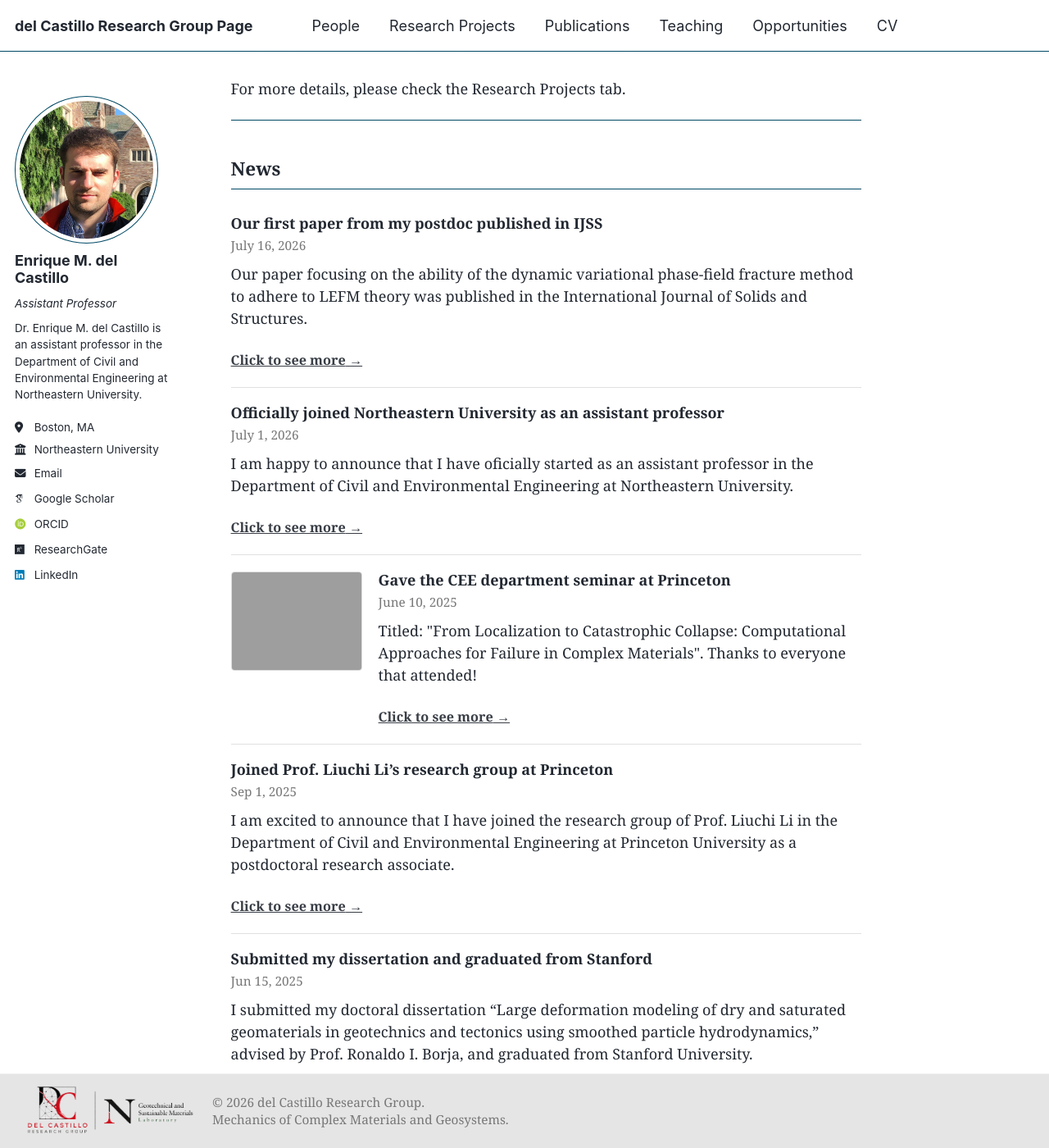
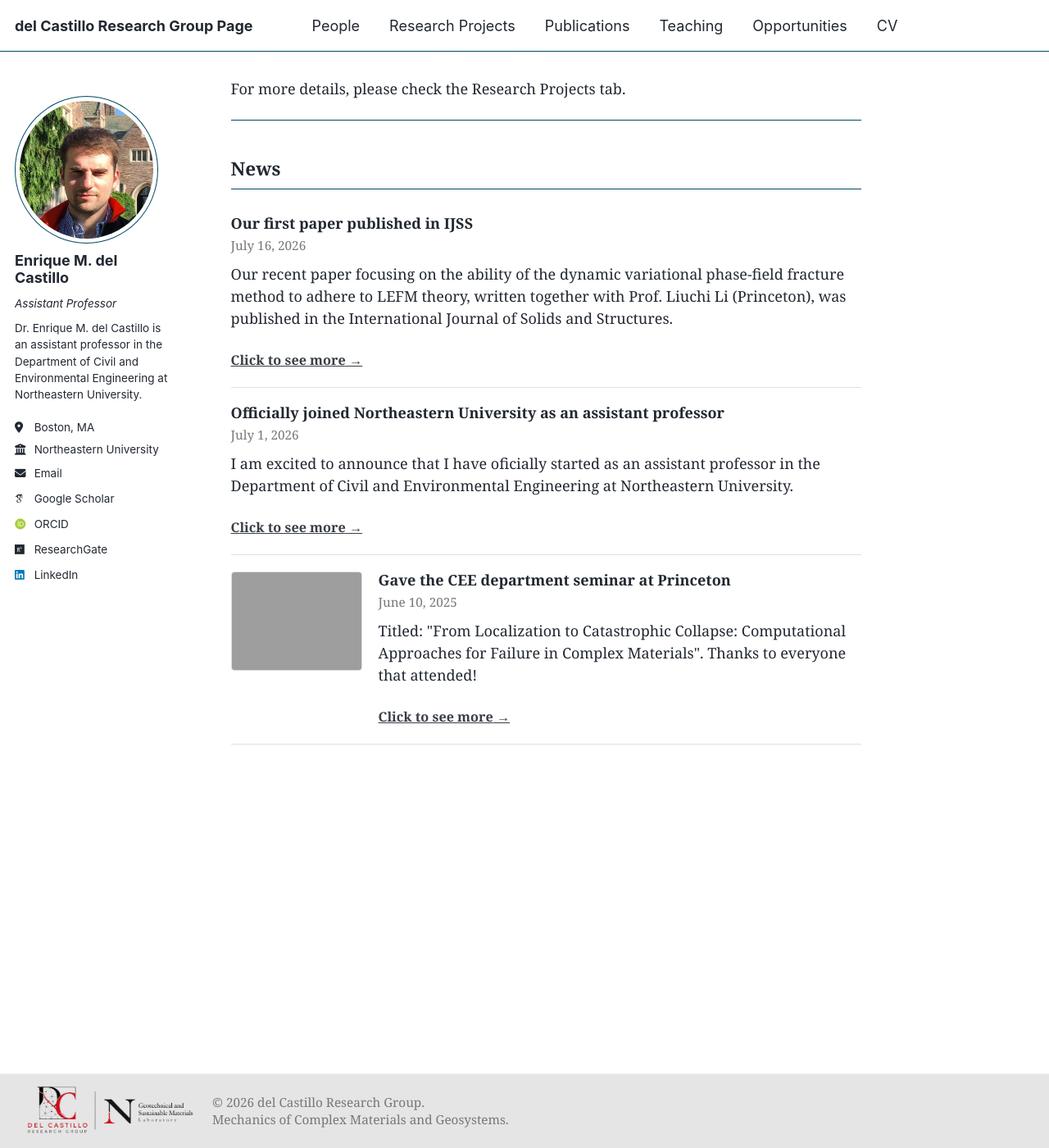
Before and after one commit to emdc19/emdcwebsite, a Jekyll site: the page built from _pages/about.md, in a window 1280 px wide and 1400 px high, scrolled down 3247 px. Shown: the whole window at 82% size. Built offline with Jekyll 4.4.1, drawn with Linux system fonts in a browser that asks for light colours; some web fonts are replaced; a script that is not in the unit is left out; some of the changed text lies outside the part shown.

Commit message:
Update news.yml

```diff
--- a/_data/news.yml
+++ b/_data/news.yml
@@ -1,13 +1,13 @@
 
-- title: "Our first paper from my postdoc published in IJSS"
+- title: "Our first paper published in IJSS"
   date: "July 16, 2026"
   url: "https://drive.google.com/file/d/1rtM7bAOWTW4yM8h00fLjlRLGMiDGxC44/view?usp=drive_link"
-  body: "Our paper focusing on the ability of the dynamic variational phase-field fracture method to adhere to LEFM theory was published in the International Journal of Solids and Structures."
+  body: "Our recent paper focusing on the ability of the dynamic variational phase-field fracture method to adhere to LEFM theory, written together with Prof. Liuchi Li (Princeton), was published in the International Journal of Solids and Structures."
 
 - title: "Officially joined Northeastern University as an assistant professor"
   date: "July 1, 2026"
   url: "https://coe.northeastern.edu/people/del-castillo-enrique/"
-  body: "I am happy to announce that I have oficially started as an assistant professor in the Department of Civil and Environmental Engineering at Northeastern University."
+  body: "I am excited to announce that I have oficially started as an assistant professor in the Department of Civil and Environmental Engineering at Northeastern University."
 
 - title: "Gave the CEE department seminar at Princeton"
   date: "June 10, 2025"
@@ -16,21 +16,3 @@
     src: "https://emdc19.github.io/emdcwebsite/images/seminar_pton.png"
     alt: "Dissertation defense flyer/photo"
   body: 'Titled: "From Localization to Catastrophic Collapse: Computational Approaches for Failure in Complex Materials". Thanks to everyone that attended!'
-
-- title: "Joined Prof. Liuchi Li’s research group at Princeton"
-  date: "Sep 1, 2025"
-  url: "https://www.liuchili.info/"
-  body: "I am excited to announce that I have joined the research group of Prof. Liuchi Li in the Department of Civil and Environmental Engineering at Princeton University as a postdoctoral research associate."
-
-- title: "Submitted my dissertation and graduated from Stanford"
-  date: "Jun 15, 2025"
-  url: "https://searchworks.stanford.edu/view/in00000451198"
-  body: "I submitted my doctoral dissertation “Large deformation modeling of dry and saturated geomaterials in geotechnics and tectonics using smoothed particle hydrodynamics,” advised by Prof. Ronaldo I. Borja, and graduated from Stanford University."
-
-- title: "Defended my dissertation at Stanford"
-  date: "Jan 31, 2025"
-  url: "https://emdc19.github.io/emdcwebsite/files/dissertationflyer.pdf"
-  image:
-    src: "https://emdc19.github.io/emdcwebsite/images/defense.jpg"
-    alt: "Dissertation defense flyer/photo"
-  body: "Chaired by Prof. Ellen Kuhl, with dissertation committee members Prof. Ronaldo I. Borja, Prof. Christian Linder, Prof. Paul Segall, and Prof. Nicholas Ouellette."
```
